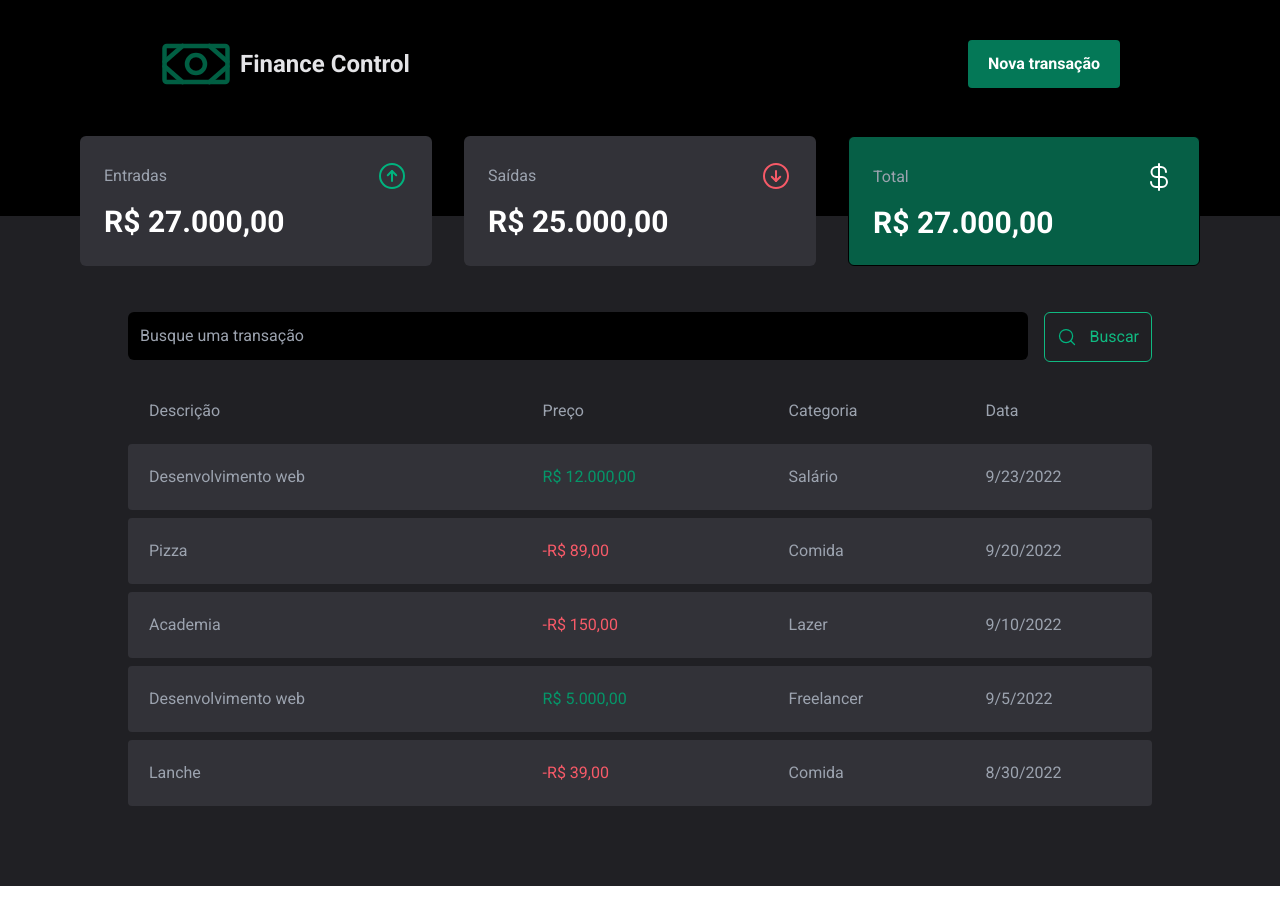
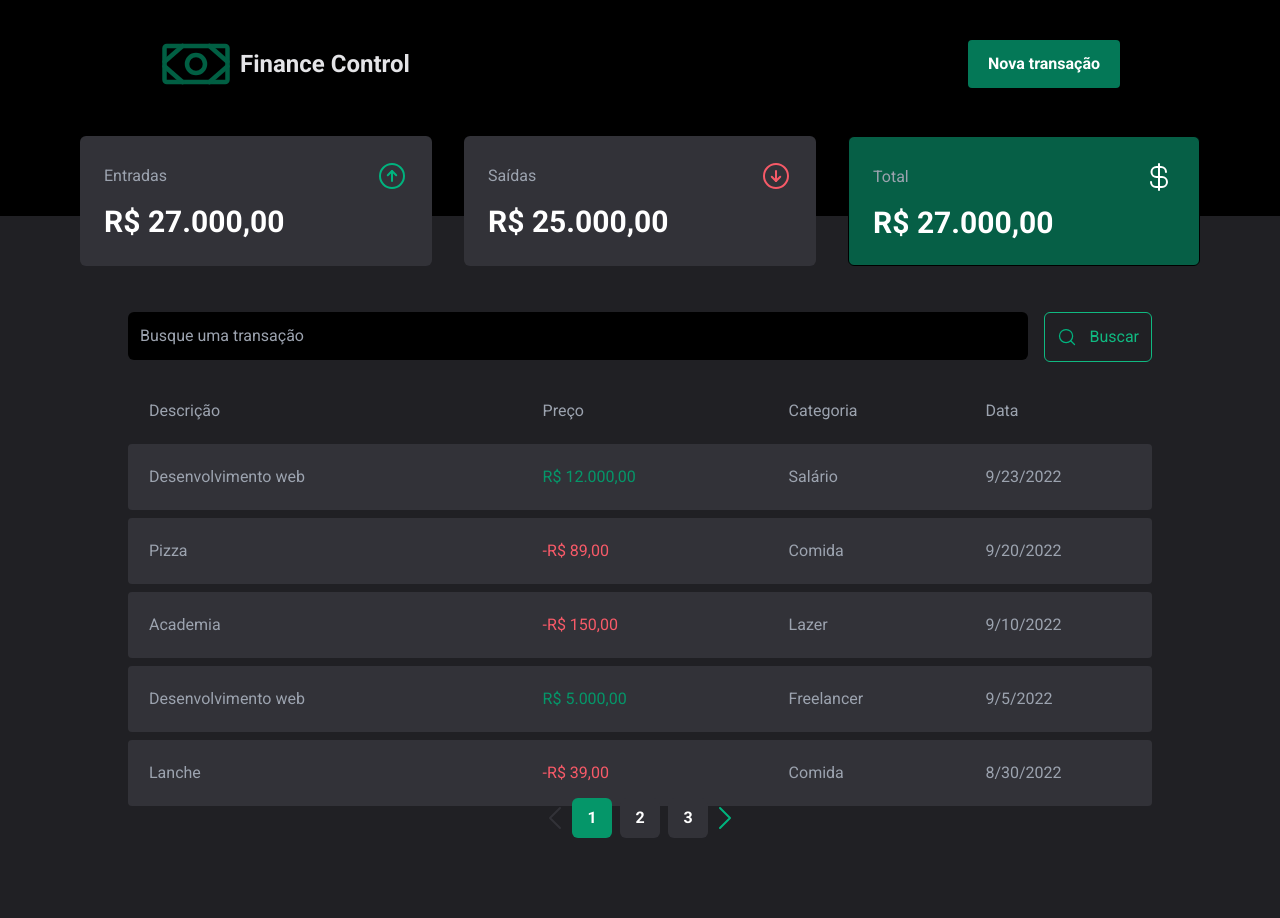
Before and after one commit to Vitosoaresp/finance-control, a React (Vite) app: page / in a window 1280 px wide. Before the commit the page ends 886 px from the top, so only its background shows below. Built offline with nearby package versions, Linux system fonts and the light colour scheme.

Commit message:
feat: Pagination

```diff
--- a/src/App.tsx
+++ b/src/App.tsx
@@ -1,4 +1,4 @@
-import { MagnifyingGlass } from 'phosphor-react';
+import { CaretLeft, CaretRight, MagnifyingGlass } from 'phosphor-react';
 
 import { Dashboard } from './components/Dashboard/Dasboard';
 import Header from './components/Header';
@@ -28,6 +28,16 @@ function App() {
         <Table
           props={TableLines}
         />
+
+        <div className="flex items-center justify-center -mt-2">
+          <button><CaretLeft size={32} color="#323238" /></button>
+          <div className="flex gap-2">
+            <button className="w-10 h-10 rounded-md text-white font-bold bg-emerald-600">1</button>
+            <button className="w-10 h-10 rounded-md text-white font-bold bg-[#323238]">2</button>
+            <button className="w-10 h-10 rounded-md text-white font-bold bg-[#323238]">3</button>
+          </div>
+          <button><CaretRight size={32} color="#00B37E" /></button>
+        </div>
       </section>
     </>
   )
```
